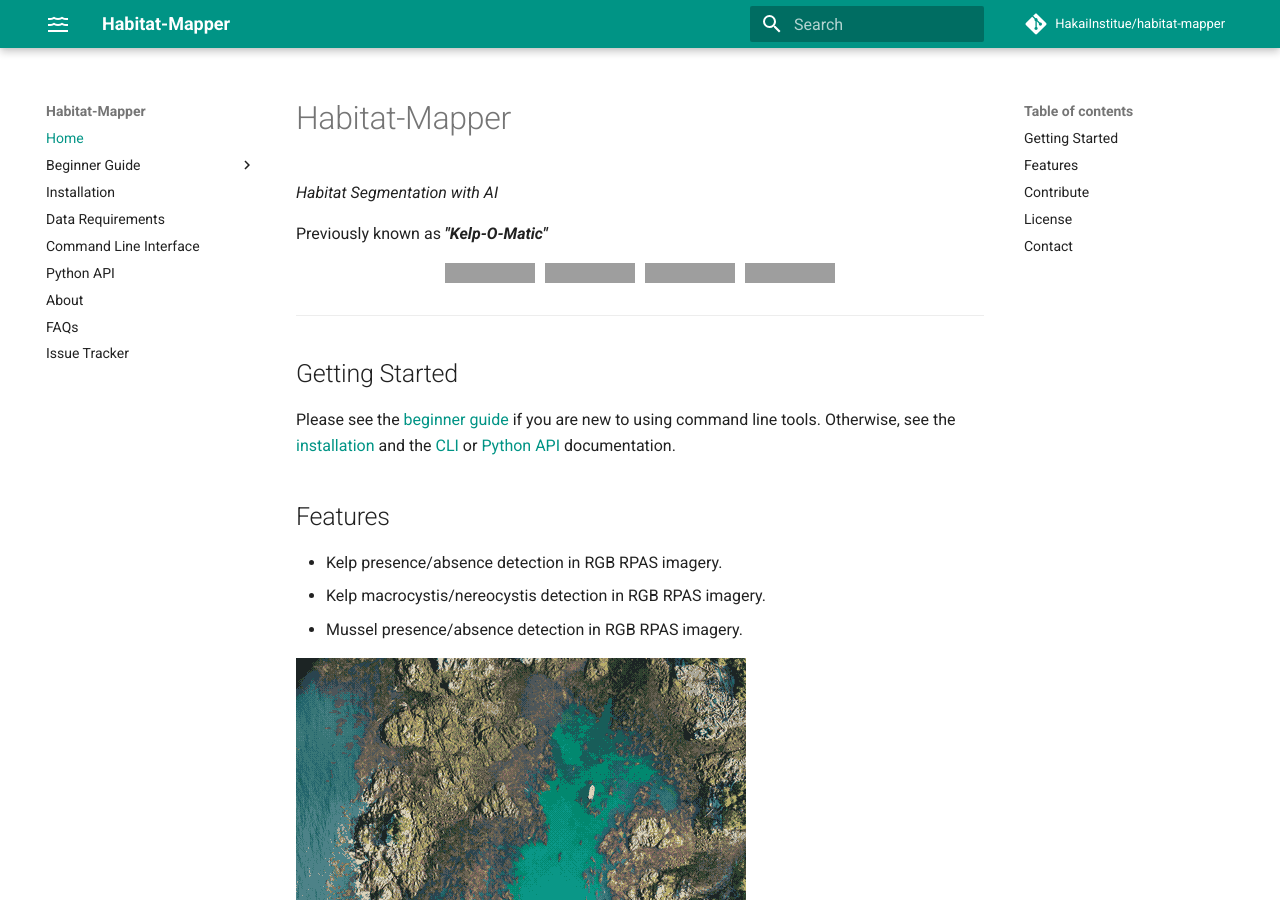
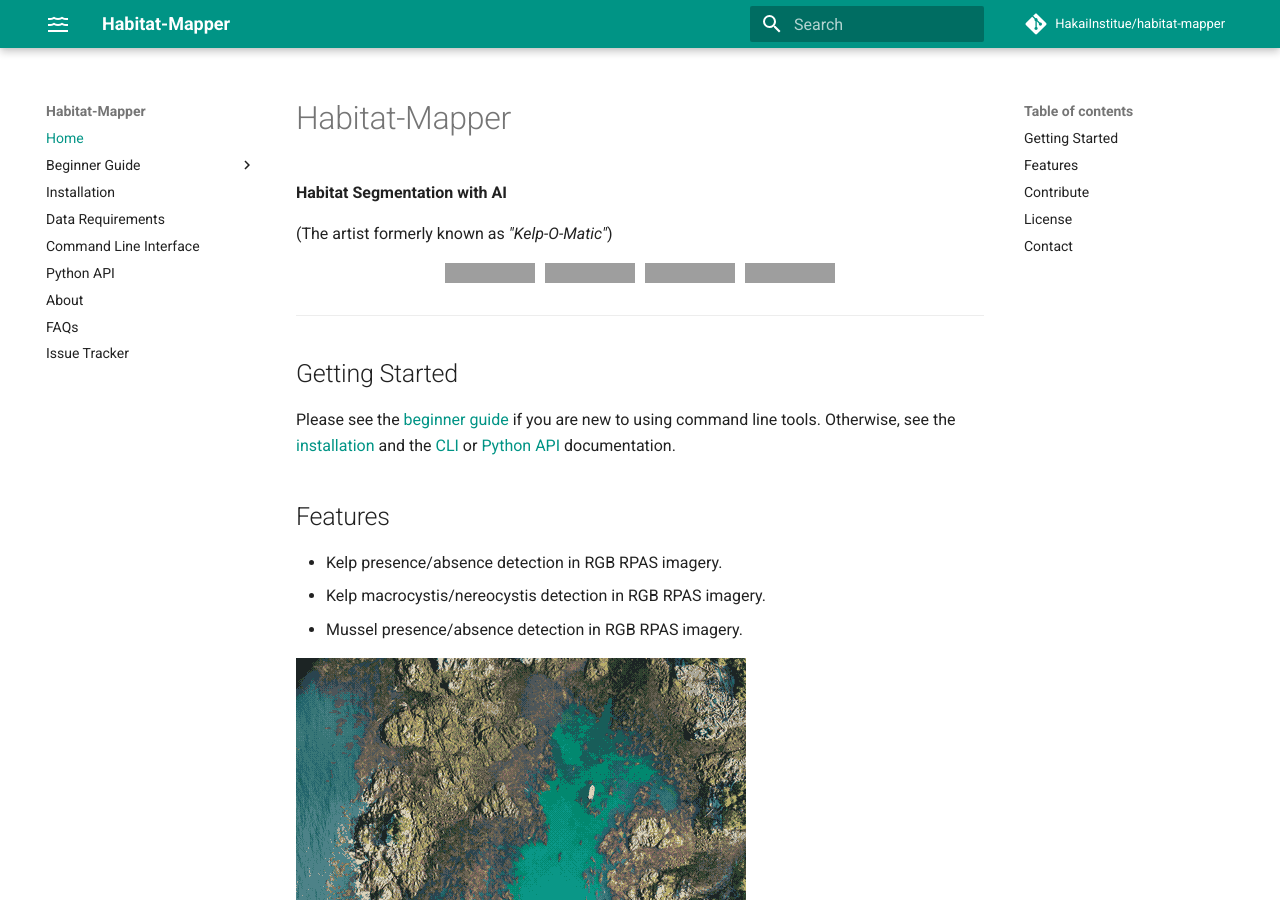
Before and after one commit to HakaiInstitute/kelp-o-matic, an MkDocs documentation site: the page built from docs/index.md, in a window 1280 px wide and 900 px high, cut to the strip 0-900 px from the top of the window. Built offline with MkDocs 1.6.1 and Material for MkDocs 9.7.7, drawn with Linux system fonts in a browser that asks for light colours; comment, search, counter and statistics services are not loaded; grey boxes are pictures that could not be loaded.

Commit message:
Change kom message

```diff
--- a/docs/index.md
+++ b/docs/index.md
@@ -1,8 +1,8 @@
 # Habitat-Mapper
 
-*Habitat Segmentation with AI*
+**Habitat Segmentation with AI**
 
-Previously known as ***"Kelp-O-Matic"***
+(The artist formerly known as *"Kelp-O-Matic"*)
 
 <div align="center" style="overflow: hidden; display: flex; justify-content:center; gap:10px;">
 <a href="https://github.com/HakaiInstitute/habitat-mapper/actions/workflows/test.yml">
```
Also changed, not shown: README.md (+2 -2 lines).
